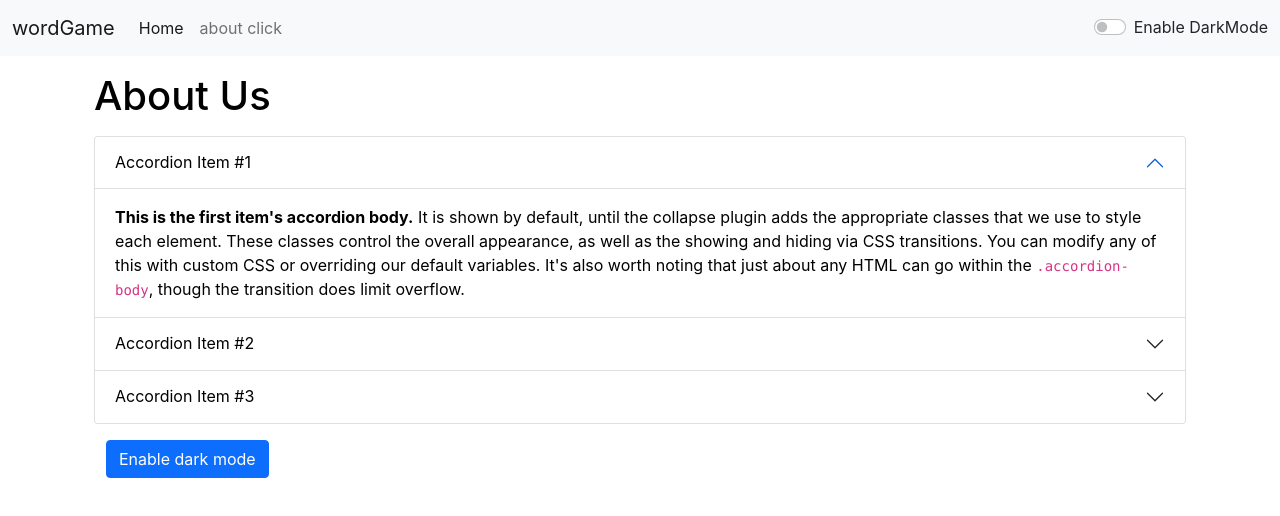
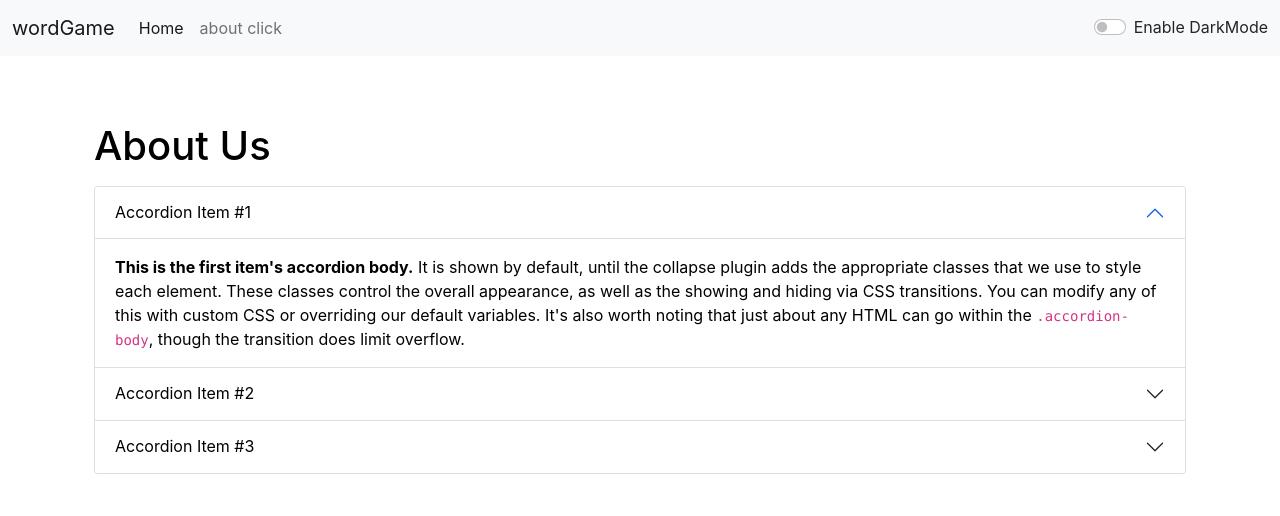
Before and after one commit to arjunlaxane/my-app, a React (Create React App) app: page /about in a window 1280 px wide. Shown: the top 516 px of the page. Built offline with nearby package versions, Linux system fonts and the light colour scheme.

Commit message:
updates in alert textform about color

```diff
--- a/src/App.js
+++ b/src/App.js
@@ -26,7 +26,7 @@ function App() {
   const toggleMode = () => {
     if (mode === 'light') {
       setMode('dark');
-      document.body.style.backgroundColor = 'grey';
+      document.body.style.backgroundColor = '#51509b';
       showAlert('Dark mode has been enabled', 'success');
       // document.title = 'WordGame-Dark Mode';
 
@@ -54,7 +54,7 @@ function App() {
 
         <div className="container my-3">
           <Routes>
-            <Route path="/about" element={<About />} />
+            <Route path="/about" element={<About mode={mode} />} />
             <Route
               path="/textform"
               element={
--- a/src/components/About.js
+++ b/src/components/About.js
@@ -1,30 +1,35 @@
 import React, { useState } from 'react';
 
-export default function About() {
-  let initialColor = {
-    color: 'black',
-    backgroundColor: 'white',
-  };
+export default function About(props) {
+  // let initialColor = {
+  //   color: 'black',
+  //   backgroundColor: 'white',
+  // };
 
-  const [myStyles, setMystyles] = useState(initialColor);
+  // const [myStyles, setMystyles] = useState(initialColor);
 
-  const [btnText, setBtnText] = useState('Enable dark mode');
-  const toggleStyle = () => {
-    if (myStyles.color === 'black') {
-      setMystyles({
-        color: 'white',
-        backgroundColor: 'black',
+  // const [btnText, setBtnText] = useState('Enable dark mode');
+  // const toggleStyle = () => {
+  //   if (myStyles.color === 'black') {
+  //     setMystyles({
+  //       color: 'white',
+  //       backgroundColor: 'black',
 
-        border: '1px solid white',
-      });
-      setBtnText('Enable light mode');
-    } else {
-      setMystyles({
-        color: 'black',
-        backgroundColor: 'white',
-      });
-      setBtnText('Enable dark mode');
-    }
+  //       border: '1px solid white',
+  //     });
+  //     setBtnText('Enable light mode');
+  //   } else {
+  //     setMystyles({
+  //       color: 'black',
+  //       backgroundColor: 'white',
+  //     });
+  //     setBtnText('Enable dark mode');
+  //   }
+  // };
+
+  const myStyles = {
+    color: props.mode === 'dark' ? 'white' : 'black',
+    backgroundColor: props.mode === 'dark' ? '#374da3' : 'white',
   };
 
   return (
@@ -130,9 +135,9 @@ export default function About() {
         </div>
       </div>
       <div className="container my-3">
-        <button onClick={toggleStyle} className="btn btn-primary" type="button">
+        {/* <button onClick={toggleStyle} className="btn btn-primary" type="button">
           {btnText}
-        </button>
+        </button> */}
       </div>
     </div>
   );
--- a/src/components/Alert.js
+++ b/src/components/Alert.js
@@ -14,7 +14,8 @@ export default function Alert(props) {
   };
 
   return (
-    props.alert && (
+    <div style={{ height: '50px' }}>
+      {props.alert && (
         <div
           className={`alert alert-${props.alert.type} alert-dismissible fade show`}
           role="alert"
@@ -28,6 +29,7 @@ export default function Alert(props) {
         ></button> */}
           {/* we removed this cross button to set timer for alert */}
         </div>
-    )
+      )}
+    </div>
   );
 }
--- a/src/components/TextForm.js
+++ b/src/components/TextForm.js
@@ -128,7 +128,7 @@ export default function TextForm(props) {
             className="form-control"
             id="mybox"
             style={{
-              backgroundColor: props.mode === 'light' ? 'white' : 'grey',
+              backgroundColor: props.mode === 'light' ? 'white' : '#8ba1d0',
               color: props.mode === 'light' ? 'black' : 'white',
             }}
             value={text}
@@ -225,7 +225,11 @@ export default function TextForm(props) {
           }{' '}
           words and {text.length} characters
         </p>
-        <p>{0.008 * text.split(' ').length} minutes read</p>
+        <p>
+          {0.008 *
+            text.split(' ').filter(element => element.length != 0).length}{' '}
+          minutes read
+        </p>
       </div>
       <h3
         style={{
```
Lines whose indentation alone changed are shown as unchanged.
